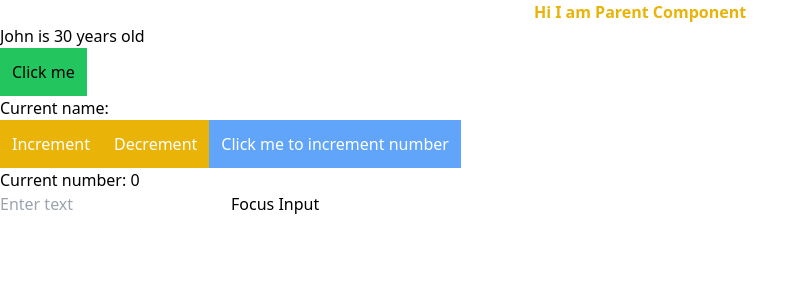
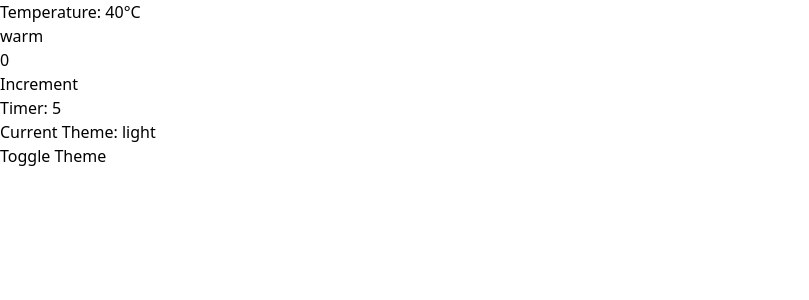
Before and after one commit to livyashree09/Typescript_with_React.js, a React (Vite) app: page / in a window 1280 px wide. Shown: the top 300 px of the page, without its empty margins (0-809 px from the left). Built offline with nearby package versions, Linux system fonts and the light colour scheme.

Commit message:
Hooks practiced

```diff
--- a/src/App.tsx
+++ b/src/App.tsx
@@ -1,6 +1,12 @@
-import ParentProps from "./Components/ParentProps"
-import Useref from "./Components/Useref";
-import Usestate from "./Components/Usestate"
+// import ParentProps from "./Components/ParentProps"
+// import Passwordusage from "./Components/Passwordusage";
+import Countintervals from "./Components/Countintervals";
+import CountuseEffect from "./Components/Countuseeffect";
+import Temperaturewarningconrender from "./Components/Temperaturewarningconrender";
+import UsercontextExample from "./Components/UsercontextExample";
+// import Useref from "./Components/Useref";
+// import UserStatus from "./Components/UserStatus";
+// import Usestate from "./Components/Usestate"
 
 
 function App() {
@@ -8,9 +14,15 @@ function App() {
 
   return (
     <>
-    <ParentProps/>
+    {/* <ParentProps/>
     <Usestate/>
     <Useref/>
+    <UserStatus />
+    <Passwordusage /> */}
+    <Temperaturewarningconrender />
+    <CountuseEffect />
+    <Countintervals />
+    <UsercontextExample />
 
     </>
   )
--- /dev/null
+++ b/src/Components/Conditionalrendering.tsx
@@ -0,0 +1,22 @@
+import { useState } from "react";
+
+const Cart = () => {
+  const [count, setCount] = useState(0);
+
+  return (
+    <>
+
+      <h3>
+        {count === 0
+          ? "Your cart is empty"
+          : `You have ${count} item(s) in cart`}
+      </h3>
+
+      <button onClick={() => setCount(count + 1)}>
+        Add Item
+      </button>
+    </>
+  );
+};
+
+export default Cart;
--- /dev/null
+++ b/src/Components/ContextPractice.tsx
@@ -0,0 +1,19 @@
+import { createContext, useContext } from "react";
+
+const UserContext = createContext<string>("Guest");
+
+const App = () => {
+  return (
+    <UserContext.Provider value="Livyashree">
+      <Child />
+    </UserContext.Provider>
+  );
+};
+
+const Child = () => {
+  const user = useContext(UserContext);
+
+  return <h2>Hello {user}</h2>;
+};
+
+export default App;
--- /dev/null
+++ b/src/Components/Countintervals.tsx
@@ -0,0 +1,27 @@
+import { useEffect, useState } from "react";
+
+const Timer = () => {
+  const [seconds, setSeconds] = useState<number>(0);
+
+  useEffect(() => {
+    console.log("Timer started");
+
+    const interval = setInterval(() => {
+      setSeconds((prev) => prev + 1);
+    }, 1000);
+
+    // Cleanup function
+    return () => {
+      console.log("Timer stopped");
+      clearInterval(interval);
+    };
+  }, []);
+
+  return (
+    <>
+      <h2>Timer: {seconds}</h2>
+    </>
+  );
+};
+
+export default Timer;
--- /dev/null
+++ b/src/Components/Countuseeffect.tsx
@@ -0,0 +1,26 @@
+import { useEffect, useState } from "react";
+
+const CountuseEffect = () =>{
+    const[count,setcount]=useState<number>(0);
+    useEffect(() => {
+  console.log("count changed:",count);
+  if (count === 5){
+    alert("Reached 5!")
+
+  }
+
+  return () => {
+   console.log("cleanup count changed ",count);
+  };
+}, [count]);
+
+
+    return(
+        <>
+       <h1>{count}</h1>
+        <button onClick = {()=>setcount(count+1)}>Increment</button>
+
+        </>
+    )
+};
+export default CountuseEffect;
--- /dev/null
+++ b/src/Components/Passwordusage.tsx
@@ -0,0 +1,23 @@
+import { useState } from "react";
+
+const Passwordusage = () =>{
+    const [show,setshow]=useState(false);
+
+
+    return(
+        <>
+        <h2>
+            {show ? "Password Visible" : "Password Hidden"}
+        </h2>
+           <input
+        type={show ? "text" : "password"}
+        placeholder="Enter password"
+      />
+
+        <button className="flex items-center justify-center"onClick={()=>setshow(prev => !prev)}> Password </button>
+         {show ? "Password Visible" : "Password Hidden"}
+
+        </ >
+    )
+};
+export default Passwordusage;
--- /dev/null
+++ b/src/Components/Temperaturewarningconrender.tsx
@@ -0,0 +1,20 @@
+
+
+const Temperaturewarningconrender = () =>{
+
+  const temperature = 40;
+    return (
+    <>
+      <h2>Temperature: {temperature}°C</h2>
+     {
+     temperature > 40 ? "Hot" :
+     temperature < 10 ?  "Cold":
+     "warm"
+     }
+
+
+        </>
+    )
+
+}
+export default  Temperaturewarningconrender;
--- /dev/null
+++ b/src/Components/UserStatus.tsx
@@ -0,0 +1,28 @@
+import { useState } from "react";
+
+const UserStatus= () => {
+const[isLoggedin ,setisLoggedin]=useState (false);
+const[isAdmin,setisAdmin] = useState(false);
+
+    return(
+        <>
+        <h2>
+      {isLoggedin ? "Welcome user ":"Please Log in"}
+      {isLoggedin && isAdmin && <p>Admin Panel Access</p>}
+
+      </h2>
+        <button className="bg-cyan-400" onClick={ () => {
+   setisLoggedin(!isLoggedin)
+}}>
+     {isLoggedin ? "Logout" : "Login"}
+</button>
+<button className= " flex items-center justify-center"onClick={() => setisAdmin(!isAdmin)}>
+  Toggle Admin
+</button>
+
+
+
+        </>
+    )
+};
+export default UserStatus;
--- /dev/null
+++ b/src/Components/UsercontextExample.tsx
@@ -0,0 +1,22 @@
+import { createContext, useContext, useState } from "react";
+const ThemeContext = createContext<string>("light");
+
+   const UsercontextExample = () => {
+  const [theme, setTheme] = useState<string>("light");
+
+  return (
+    <ThemeContext.Provider value={theme}>
+      <Child />
+      <button onClick={() => setTheme(theme === "light" ? "dark" : "light")}>
+        Toggle Theme
+      </button>
+    </ThemeContext.Provider>
+  );
+};
+const Child = () => {
+  const currentTheme = useContext(ThemeContext);
+
+  return <h2>Current Theme: {currentTheme}</h2>;
+}
+
+export default UsercontextExample;
```
Also changed, not shown: src/index.css (line endings or trailing spaces).
